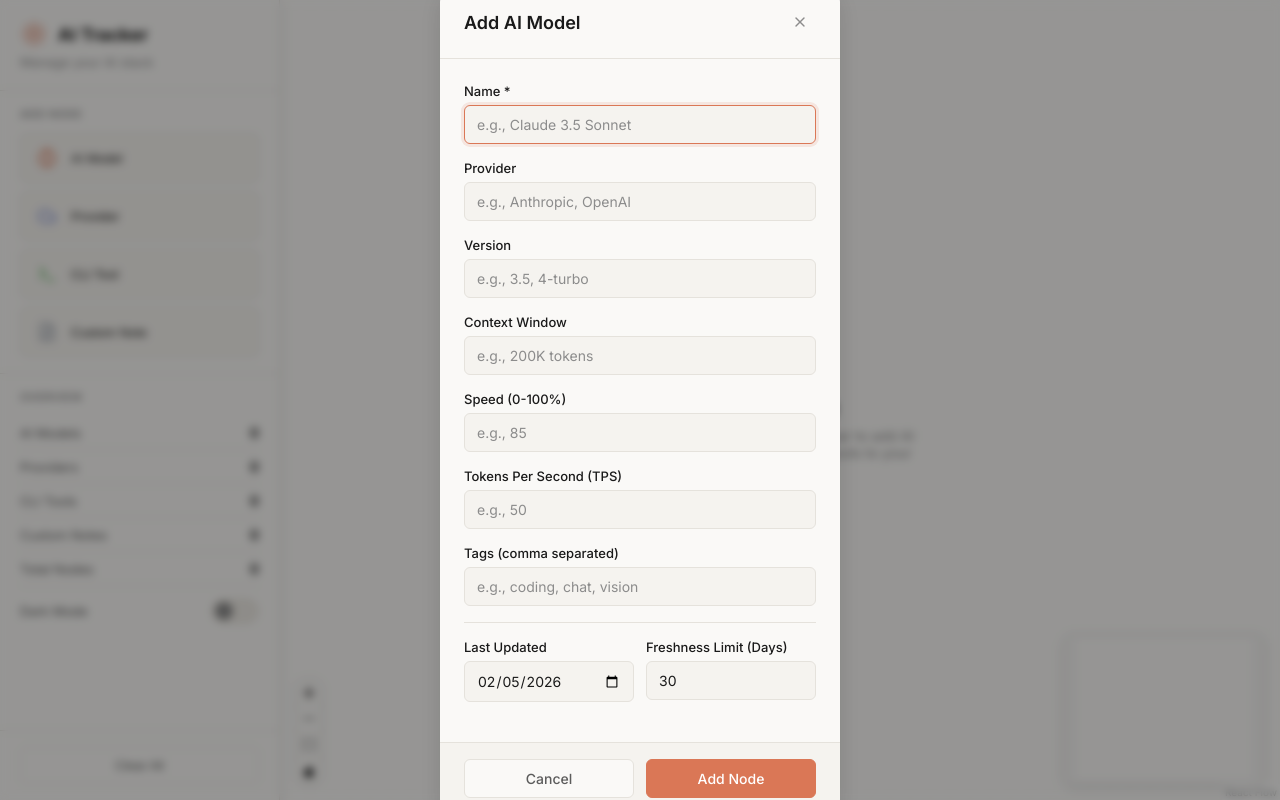
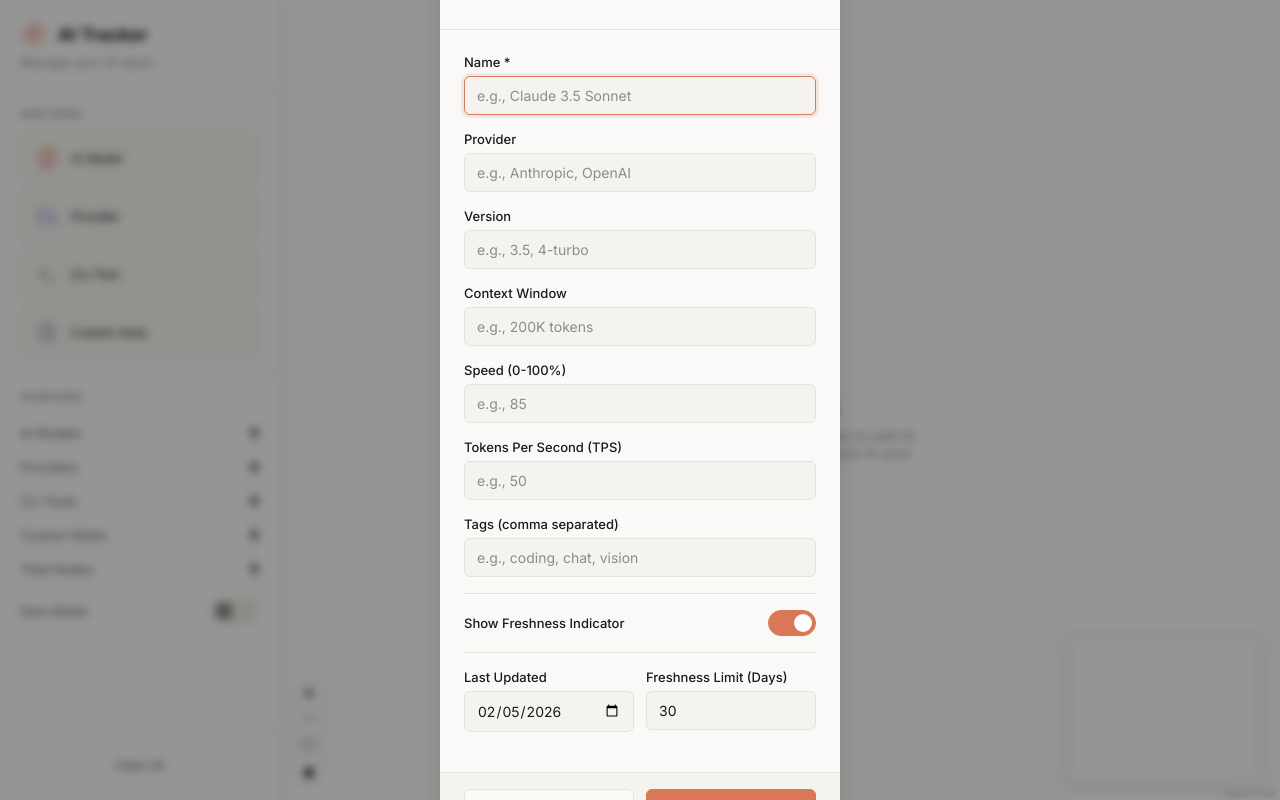
Before and after one commit to nmb4/ai-tracker, a React (Vite) app: page / in a window 1280 px wide. Both pictures are taken after a click on the button "AI Model". Built offline with nearby package versions, Linux system fonts and the light colour scheme.

Commit message:
toggle freshness indicator

```diff
--- a/src/components/EditNodeModal.jsx
+++ b/src/components/EditNodeModal.jsx
@@ -300,6 +300,14 @@ export function EditNodeModal({ node, onClose, onSave }) {
             </div>
 
             {(type === 'model' || type === 'tool') && (
+              <>
+                <div className="form-group checkbox-group">
+                  <label className="form-label">Show Freshness Indicator</label>
+                  <div
+                    className={`theme-toggle-switch ${formData.showFreshness !== false ? 'active' : ''}`}
+                    onClick={() => handleChange('showFreshness', formData.showFreshness === false)}
+                  />
+                </div>
                 <div className="form-row-2">
                   <div className="form-group">
                     <label className="form-label">Last Updated</label>
@@ -321,6 +329,7 @@ export function EditNodeModal({ node, onClose, onSave }) {
                     />
                   </div>
                 </div>
+              </>
             )}
           </div>
           <div className="modal-footer">
--- a/src/components/NodeModal.jsx
+++ b/src/components/NodeModal.jsx
@@ -46,6 +46,10 @@ export function NodeModal({ type, onClose, onSave }) {
     // Set lastUpdated for Models and Tools if not manually changed
     if ((type === 'model' || type === 'tool') && !data.lastUpdated) {
       data.lastUpdated = new Date().toISOString().split('T')[0];
+    }
+
+    if ((type === 'model' || type === 'tool') && data.showFreshness === undefined) {
+      data.showFreshness = true;
     }
 
     onSave(data);
@@ -311,6 +315,14 @@ export function NodeModal({ type, onClose, onSave }) {
             </div>
 
             {(type === 'model' || type === 'tool') && (
+              <>
+                <div className="form-group checkbox-group">
+                  <label className="form-label">Show Freshness Indicator</label>
+                  <div
+                    className={`theme-toggle-switch ${formData.showFreshness !== false ? 'active' : ''}`}
+                    onClick={() => handleChange('showFreshness', formData.showFreshness === false)}
+                  />
+                </div>
                 <div className="form-row-2">
                   <div className="form-group">
                     <label className="form-label">Last Updated</label>
@@ -333,6 +345,7 @@ export function NodeModal({ type, onClose, onSave }) {
                     />
                   </div>
                 </div>
+              </>
             )}
           </div>
           <div className="modal-footer">
--- a/src/index.css
+++ b/src/index.css
@@ -567,6 +567,19 @@ body {
   border-top: 1px solid var(--border-light);
 }
 
+.checkbox-group {
+  display: flex;
+  align-items: center;
+  justify-content: space-between;
+  margin-top: 16px;
+  padding-top: 16px;
+  border-top: 1px solid var(--border-light);
+}
+
+.checkbox-group .form-label {
+  margin-bottom: 0;
+}
+
 .modal-footer {
   display: flex;
   gap: 12px;
--- a/src/nodes/ModelNode.jsx
+++ b/src/nodes/ModelNode.jsx
@@ -49,7 +49,7 @@ function ModelNode({ data, selected }) {
           </div>
         )}
 
-        {data.lastUpdated && (
+        {data.lastUpdated && data.showFreshness !== false && (
           <FreshnessIndicator
             lastUpdated={data.lastUpdated}
             threshold={data.decayThreshold || 30}
--- a/src/nodes/ToolNode.jsx
+++ b/src/nodes/ToolNode.jsx
@@ -42,7 +42,7 @@ function ToolNode({ data, selected }) {
             ))}
           </div>
         )}
-        {data.lastUpdated && (
+        {data.lastUpdated && data.showFreshness !== false && (
           <FreshnessIndicator
             lastUpdated={data.lastUpdated}
             threshold={data.decayThreshold || 30}
```
Lines whose indentation alone changed are shown as unchanged.
